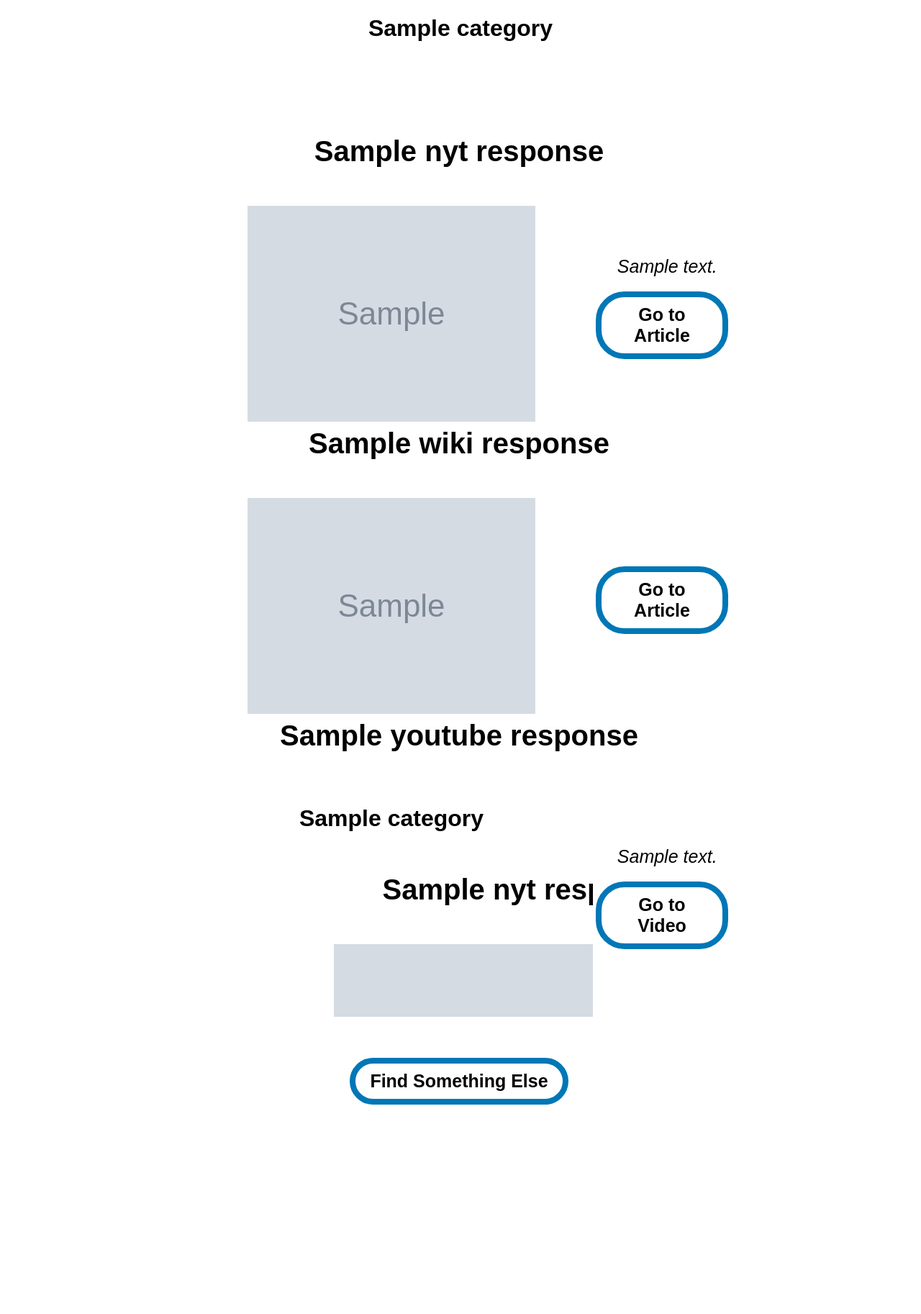
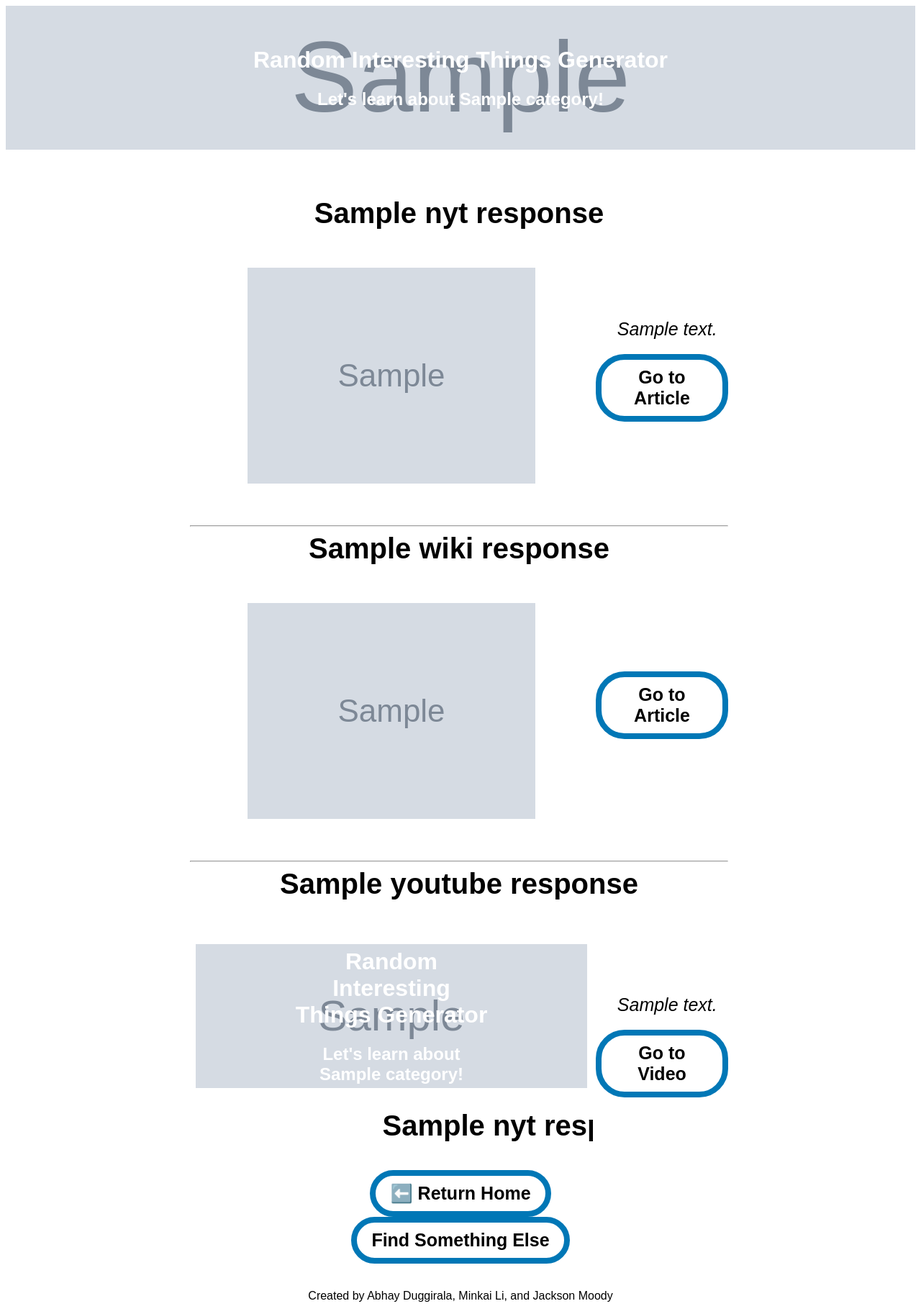
Before and after one commit to jacksonmoody/cs50-project, a Flask app: template templates/results.html in a window 1280 px wide. Shown: the whole page at 72% size. Before the commit the page ends 1535 px from the top, so only its background shows below. Run offline with Flask 2, Linux system fonts and the light colour scheme; the template is opened without the code that fills it: most values are stand-ins (such as "Sample title", 1, 10 or a date in 2020); grey boxes marked "Sample" are stand-in pictures; some libraries are stand-ins or nearby versions.

Commit message:
Added category improvements

```diff
--- a/app.py
+++ b/app.py
@@ -4,31 +4,38 @@
 
 app = Flask(__name__)
 
+advanced = "False"
+
 @app.route("/", methods=["GET", "POST"])
 def index():
+    global advanced
+
+    print(advanced)
+
     if request.method == "POST":
 
         category = request.form.get("category")
+        advanced = request.form.get("advanced")
 
-        if category == None or category == "":
-            category_list = ['sports', 'art', 'technology', 'business', 'entertainment', 'science', 'health', 'politics']
+        if category == None or category == "" or advanced == "False":
+            category_list = ['sports', 'art', 'technology', 'business', 'entertainment', 'science', 'politics']
             category = random.choice(category_list)
 
         match category:
             case "sports":
-                background_image = "https://thumbs.dreamstime.com/b/sports-seamless-pattern-25616314.jpg"
+                background_image = "/static/images/sports.jpeg"
             case "art":
-                background_image = "https://img.freepik.com/premium-vector/vector-black-white-floral-seamless-pattern-hand-drawn-line-simple-trendy-illustration-with-flowers-leaves-bohemian-repeating-background-with-plants-boho-digital-paper-coloring-pagexa_150240-2514.jpg?w=2000"
+                background_image = "/static/images/art.jpg"
             case "technology":
-                background_image = "https://thumbs.dreamstime.com/b/vector-technology-pattern-technology-seamless-background-vector-technology-pattern-technology-seamless-background-vector-123145077.jpg"
+                background_image = "/static/images/technology.jpeg"
             case "business":
-                background_image = "https://img.freepik.com/premium-vector/business-themed-seamless-background_6997-976.jpg"
+                background_image = "/static/images/business.jpg"
             case "entertainment":
-                background_image = "https://media.istockphoto.com/id/968278390/vector/arts-and-entertainment-seamless-background.jpg?s=612x612&w=0&k=20&c=2JwZcif0eDzkf98N8TaBdS9s_dNqbRsgS_rdFnH9oNI="
+                background_image = "/static/images/entertainment.jpeg"
             case "science":
-                backbround_image = "https://www.philipgordts.com/wp-content/uploads/2018/03/seamless-science-background-vector-3740137.jpeg"
+                background_image = "/static/images/science.jpeg"
             case "politics":
-                background_image = "https://img.freepik.com/premium-vector/vector-flat-seamless-texture-pattern-democracy-political_51635-1282.jpg"
+                background_image = "/static/images/politics.jpeg"
             case _:
                 background_image = ""
                 # Should never hit this case
@@ -37,17 +44,20 @@
         response = response.json()
 
         try:
-            nyt_response = response["nyt_api"]
-            wiki_response = response["wiki_api"]
-            youtube_response = response["youtube_api"]
+            nyt_response = response["nyt_api"][category]
+            wiki_response = response["wiki_api"][category]
+            youtube_response = response["youtube_api"][category]
 
             num_nyt = random.randint(0, len(nyt_response) - 1)
             num_wiki = random.randint(0, len(wiki_response) - 1)
             num_yt = random.randint(0, len(youtube_response) - 1)
+            print(response['nyt_api'])
 
-            return render_template("results.html", category=category, background_image=background_image, nyt_response=nyt_response[num_nyt], wiki_response=wiki_response[num_wiki], youtube_response=youtube_response[num_yt])
+            return render_template("results.html", category=category, advanced=advanced, background_image=background_image, nyt_response=nyt_response[num_nyt], wiki_response=wiki_response[num_wiki], youtube_response=youtube_response[num_yt])
 
-        except:
+        except Exception as e:
+            print(e)
+            print(response['nyt_api'])
             return render_template("error.html")
 
     return render_template("index.html")
@@ -58,4 +68,5 @@
 
 @app.errorhandler(500)
 def application_error(e):
+    print(e)
     return render_template('error.html'), 500
--- a/static/styles.css
+++ b/static/styles.css
@@ -30,6 +30,10 @@
 }
 
 #standardbutton:hover {
+    color: white;
+}
+
+#footer-button:hover {
     color: white;
 }
 
@@ -80,9 +84,9 @@
 
 .result {
     color: black;
-    margin-top: 10%;
+    margin-top: 5%;
+    margin-right: 20%;
     margin-left: 20%;
-    margin-right: 20%;
     text-align: center;
     justify-content: center;
     z-index: 1;
@@ -132,16 +136,36 @@
 
 .header-image {
     text-align: center;
+    position: relative;
     width: 100%;
-    background-image: var(--background-image);
-    background-repeat: repeat;
+    height: 200px;
+    object-fit: cover;
+}
+
+.header-image img {
+    height: 100%;
+    width: 100%;
+}
+
+.header-text {
+    position: absolute;
+    top: 50%;
+    left: 50%;
+    transform: translate(-50%, -50%);
+    color: white;
 }
 
 #footer-row {
-    padding: 50px;
+    text-align: center;
 }
 
-#advanced {
+#footer-button {
+    float: right;
+    margin-left: 28%;
+    margin-right: 5%;
+}
+
+#advanced-form {
     margin-top: 10px;
     display: none;
 }
@@ -154,6 +178,6 @@
     line-height: 3.5em;
 }
 
-:root {
-    --background-image: "https://www.publicdomainpictures.net/pictures/30000/t2/plain-white-background.jpg";
-  }
+hr {
+    margin-top: 50px;
+}
--- a/templates/index.html
+++ b/templates/index.html
@@ -9,12 +9,13 @@
 <div class="home-content">
     <h1>Welcome to the Random Interesting Things Generator!</h1>
     <form action="/" method="post">
+        <input hidden checked name="advanced" type="checkbox" value="False">
         <button type="submit" id = "homebutton">Find Something Interesting</button>
     </form>
 
     <button onclick="showsearch()" id = "advancedbutton">Show Advanced Search ⬇️</button>
 
-    <form action="/" method="post" id = "advanced">
+    <form action="/" method="post" id = "advanced-form">
         <select name = "category" required>
             <option value="">Select Category</option>
             <option value="sports">Sports</option>
@@ -25,6 +26,7 @@
             <option value="science">Science</option>
             <option value="politics">Politics</option>
         </select>
+        <input hidden checked name="advanced" type="checkbox" value="True">
         <button type="submit" id = "advancedbutton">Search</button>
     </form>
 </div>
@@ -36,7 +38,7 @@
 
 <script>
     function showsearch() {
-        let x = document.getElementById('advanced');
+        let x = document.getElementById('advanced-form');
         if (x.style.display == 'block') {
             x.style.display = 'none';
         } else {
--- a/templates/results.html
+++ b/templates/results.html
@@ -1,14 +1,18 @@
 {% extends "layout.html" %}
 {% block head %}
-    <title>Home</title>
+    <title>Results</title>
 {% endblock %}
 
 {% block body %}
 
 <div class = "header-image">
-    <h1> {{category}} </h1>
+    <img src = {{ background_image }} alt = "background_image">
+    <div class = "header-text">
+      <h1>Random Interesting Things Generator</h1>
+      <h2>Let's learn about {{ category }}!</h2>
   </div>
 
+</div>
 <div class="result" id = "result">
     <table>
         <tr>
@@ -30,9 +34,9 @@
             </a>
           </td>
         </tr>
-
         <tr>
           <td colspan="2" id = "title-row">
+            <hr class="dotted">
             <a class="title" href={{ wiki_response["link"] }} target="_blank">{{ wiki_response["title"] }}</a>
           </td>
           <td>
@@ -47,9 +51,9 @@
             </a>
           </td>
         </tr>
-
         <tr>
           <td colspan="2" id = "title-row">
+            <hr class = "dotted">
             <a class="title" href={{ youtube_response["url"] }} target="_blank">{{ youtube_response["title"] }}</a>
           </td>
           <td>
@@ -67,32 +71,20 @@
             </a>
           </td>
         </tr>
+      </table>
+</div>
 
-        <tr>
-          <td colspan = "2" id = "footer-row">
+<div id = "footer-row">
+  <a href="/">
+    <button id="footerbutton">⬅️ Return Home</button>
+ </a>
   <form action="/" method="post">
     <select name = "category" style = "display: none;">
     <option selected value = {{ category }}></option>
   </select>
+    <input hidden checked name="advanced" type="checkbox" value={{ advanced }}>
     <button type="submit" id = "standardbutton">Find Something Else</button>
 </form>
-          </td>
-      </table>
-
+<p>Created by Abhay Duggirala, Minkai Li, and Jackson Moody</p>
 </div>
-
-<script>
-  let bg = document.getElementById("result");
-  let background_image = "{{ background_image }}";
-
-  function setBackground() {
-    console.log("Changing background image")
-    console.log(background_image)
-    bg.style.setProperty('--background-image', url(background_image));
-  }
-
-  Window.onload = setBackground();
-
-  </script>
-
 {% endblock %}
```
Also changed, not shown: static/images/art.jpg (added), static/images/business.jpg (added), static/images/entertainment.jpeg (added), static/images/politics.jpeg (added), static/images/science.jpeg (added), static/images/sports.jpeg (added), static/images/technology.jpeg (added). Lines whose indentation alone changed are shown as unchanged.
